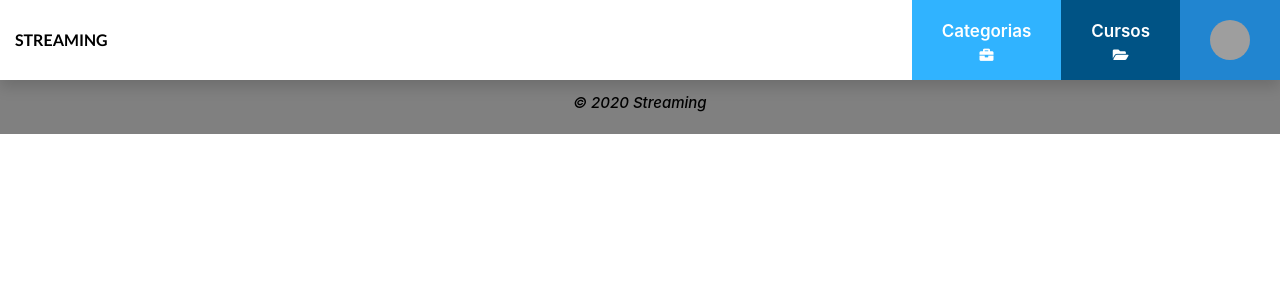
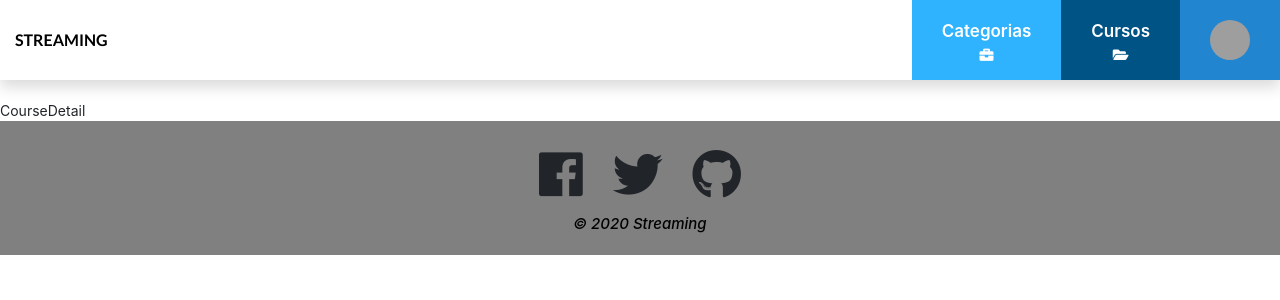
Before and after one commit to Bogutlopezc10/StreamingReact, a React (Create React App) app: page /courses/CourseDetail/1 in a window 1280 px wide. Shown: the top 300 px of the page. Built offline with nearby package versions, Linux system fonts and the light colour scheme; no server answers; grey boxes are pictures that could not be loaded.

Commit message:
Create Detail Course

```diff
--- a/src/actions/course.js
+++ b/src/actions/course.js
@@ -1,7 +1,8 @@
 import streams from '../apis/streams';
 import {
     FETCH_COURSES,
-    FETCH_COURSE_BY_CATEGORY
+    FETCH_COURSE_BY_CATEGORY,
+    FETCH_COURSE
 } from './types';
 
 // export const createStream = (formValues) => async (dispatch, getState) => {
@@ -24,3 +25,11 @@ export const fetchCoursesBycategory = (id) => async dispatch => {
 
     dispatch({ type: FETCH_COURSE_BY_CATEGORY, payload: response.data });
 }
+
+
+export const fetchCourse = (id) => async dispatch => {
+
+    const response = await streams.get(`/Courses/${id}`);
+
+    dispatch({ type: FETCH_COURSE, payload: response.data });
+}
--- a/src/components/App.js
+++ b/src/components/App.js
@@ -7,6 +7,7 @@ import history from '../history';
 import CategoryPage from '../pages/categories/CategoryPage';
 import CoursePage from '../pages/courses/CoursePage';
 import CourseByCategoryPage from '../pages/courses/CourseByCategoryPage';
+import CourseDetailPage from '../pages/courses/CourseDetailPage';
 
 const App = () => {
     return (
@@ -19,6 +20,7 @@ const App = () => {
                             <Route path="/categories" exact component={CategoryPage} />
                             <Route path="/courses" exact component={CoursePage} />
                             <Route path="/courses/ByCategory/:id" exact component={CourseByCategoryPage} />
+                            <Route path="/courses/CourseDetail/:id" exact component={CourseDetailPage} />
                         </Switch>
                     <Footer />
                 </div>
--- /dev/null
+++ b/src/components/courses/CourseDetailList.js
@@ -0,0 +1,13 @@
+import React from 'react';
+
+const CourseDetailList = (props) => {
+
+    console.log(props.course)
+    return (
+        <div>
+            CourseDetail
+        </div>
+    );
+}
+
+export default CourseDetailList;
--- a/src/components/courses/CourseList.js
+++ b/src/components/courses/CourseList.js
@@ -1,5 +1,6 @@
 import React from 'react';
 import './CourseList.css'
+import {Link} from 'react-router-dom'
 
 const CourseList = ({ courses }) => {
     return (
@@ -30,7 +31,11 @@ const CourseList = ({ courses }) => {
                             </div>
                         </div>
                         <div className="card-badge shadow rounded-right text-uppercase">{course.categoryName}</div>
+                        <Link to={`courses/CourseDetail/${course.id}`} className="header btn btn-primary">
+                            Detail
+                        </Link>
                     </div>
+
                 </div>
             )
         })
--- /dev/null
+++ b/src/containers/courses/CourseDetailListContainer.js
@@ -0,0 +1,27 @@
+import React from 'react';
+import {connect} from 'react-redux'
+import CourseDetailList from '../../components/courses/CourseDetailList'
+import {fetchCourse} from '../../actions/course'
+
+class CourseDetailListContainer extends React.Component{
+
+    componentDidMount(){
+        this.props.fetchCourse(this.props.courseId);
+
+    }
+    render(){
+        return (
+            <div style={{ marginTop: "100px"}}>
+                <CourseDetailList course ={this.props.course}/>
+            </div>
+        );
+    }
+}
+
+
+const mapStateToProps = (state, ownProps) =>{
+
+    return {course: state.courses[ownProps.courseId]}
+}
+
+export default connect(mapStateToProps,{fetchCourse})(CourseDetailListContainer);
--- /dev/null
+++ b/src/pages/courses/CourseDetailPage.js
@@ -0,0 +1,13 @@
+import React from 'react';
+import CourseDetailListContainer from '../../containers/courses/CourseDetailListContainer';
+
+const CourseByCategoryPage = (props) => {
+
+    return(
+        <div>
+            <CourseDetailListContainer courseId={props.match.params.id}/>
+        </div>
+    )
+}
+
+export default CourseByCategoryPage;
--- a/src/reducers/courseReducer.js
+++ b/src/reducers/courseReducer.js
@@ -1,6 +1,7 @@
 import _ from 'lodash';
 import {
     FETCH_COURSES,
+    FETCH_COURSE,
     FETCH_COURSE_BY_CATEGORY
 } from '../actions/types';
 
@@ -25,6 +26,8 @@ export default (state={}, action) => {
     switch (action.type){
         case FETCH_COURSES:
             return { ...state, ..._.mapKeys(action.payload,'id')};
+        case FETCH_COURSE:
+            return {...state, [action.payload.id]: action.payload}
         case FETCH_COURSE_BY_CATEGORY:
             if(action.payload.length<=0) {
                 return {...state};
```
